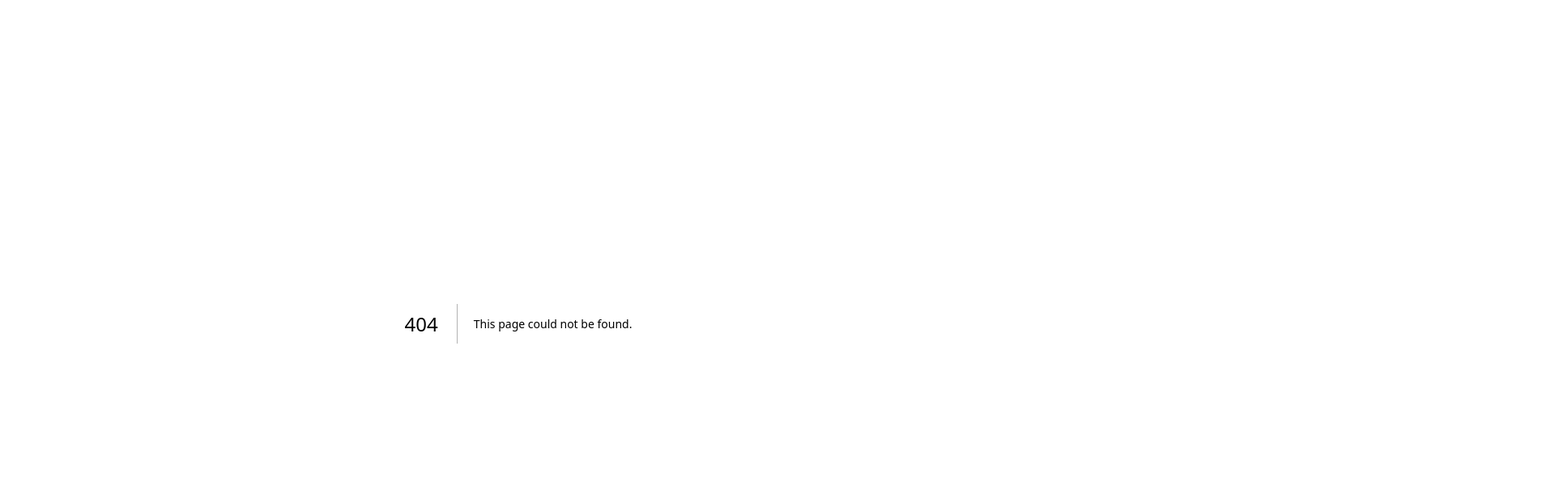
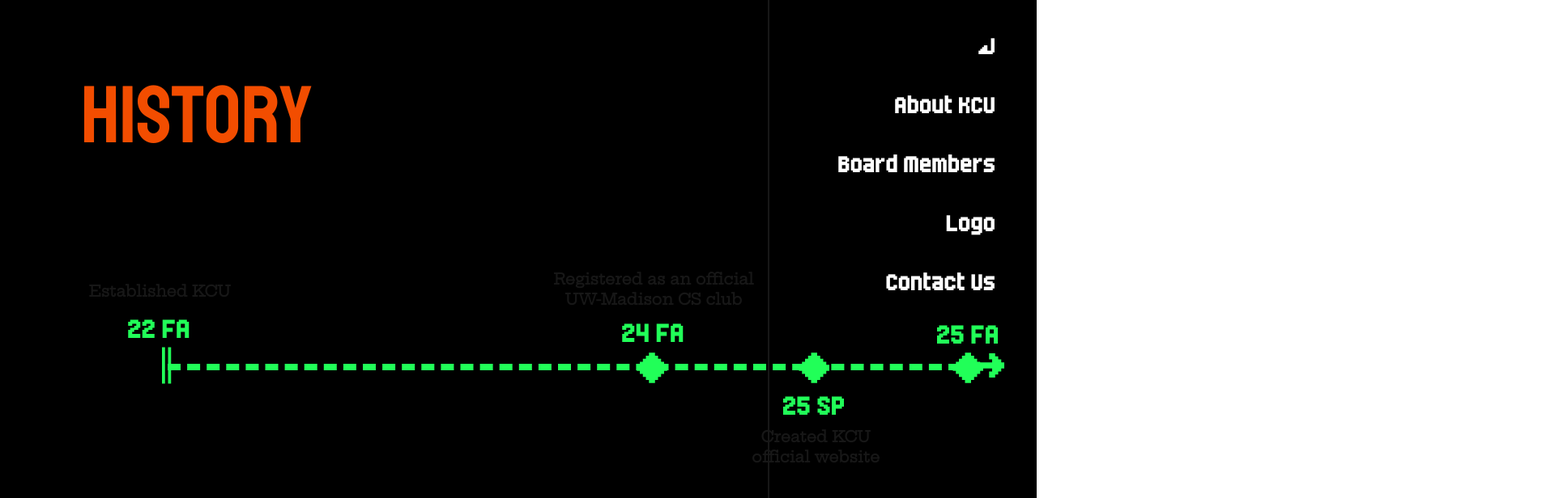
Before and after one commit to maieexx/KCU_Madison, a Next.js app in the folder kcu_madison_web/: page /aboutKCU/history in a window 1280 px wide. Before the commit this address had no page. Shown: the top 616 px of the page at 81% size, 1920 px wide, since content can reach past the window. Built offline with nearby package versions, Linux system fonts and the light colour scheme.

Commit message:
feat: add History page

```diff
--- a/kcu_madison_web/app/aboutKCU/contactUs/page.tsx
+++ b/kcu_madison_web/app/aboutKCU/contactUs/page.tsx
@@ -3,39 +3,43 @@
 import Image from 'next/image';
 import '../../globals.css';
 
+
+{/* Right Navigation List */}
+const NAVIGATION_LINKS = [
+  { href: '/', label: '⏎' },
+  { href: '/aboutKCU', label: 'About KCU' },
+  { href: '/aboutKCU/boardMembers', label: 'Board Members' },
+  { href: '/aboutKCU/logo', label: 'Logo' },
+  { href: '/aboutKCU/history', label: 'History' },
+];
+
 export default function contactUs() {
   return (
     <div className="min-h-screen bg-black text-white relative">
+
+    {/* Title Section */}
+    <div className="absolute top-[70px] left-[100px]">
+        <h1 style={{ color: '#F24D00' }} className='font-title' >Contact Us</h1>
+    </div>
+
+
+
+
+
+
+
     {/* Right Navigation Section */}
     <div className='white-line absolute right-[330px]'/>
         <div className='absolute right-[50px] top-[200px] transform -translate-y-1/2 overflow-hidden'>
             <nav className="clear-both relative">
                 <ul style={{ fontSize: '35px' }} className="font-decor text-right">
-                <li>
-                <Link href="/" className="hover:text-[var(--hover-orange)] block">
-                    ⏎
+                    {NAVIGATION_LINKS.map(({ href, label }, idx) => (
+                        <li key={href} className={idx === 0 ? '' : 'mt-[20px]'}>
+                            <Link href={href} className="hover:text-[var(--hover-orange)] page-nav block">
+                                {label}
                             </Link>
                         </li>
-                <li className="mt-[20px]">
-                <Link href="/aboutKCU" className="hover:text-[var(--hover-orange)] page-nav block">
-                    About KCU
-                </Link>
-                </li>
-                <li className="mt-[20px]">
-                <Link href="/aboutKCU/logo" className="hover:text-[var(--hover-orange)] page-nav block">
-                    Logo
-                </Link>
-                </li>
-                <li className="mt-[20px]">
-                <Link href="/aboutKCU/history" className="hover:text-[var(--hover-orange)] page-nav block">
-                    History
-                </Link>
-                </li>
-                <li className="mt-[20px]">
-                <Link href="/aboutKCU/history" className="hover:text-[var(--hover-orange)] page-nav block">
-                    History
-                </Link>
-                </li>
+                    ))}
                 </ul>
             </nav>
         </div>
--- /dev/null
+++ b/kcu_madison_web/app/aboutKCU/history/page.tsx
@@ -0,0 +1,105 @@
+'use client';
+import Link from 'next/link';
+import Image from 'next/image';
+import '../../globals.css';
+
+
+
+
+{/* Right Navigation List */}
+const NAVIGATION_LINKS = [
+  { href: '/', label: '⏎' },
+  { href: '/aboutKCU', label: 'About KCU' },
+  { href: '/aboutKCU/boardMembers', label: 'Board Members' },
+  { href: '/aboutKCU/logo', label: 'Logo' },
+  { href: '/aboutKCU/contactUs', label: 'Contact Us' },
+];
+
+
+export default function History() {
+    return (
+        <div className='min-h-screen bg-black text-white relative'>
+
+            {/* Title Section */}
+            <div className="absolute top-[70px] left-[100px]">
+                <h1 style={{ color: '#F24D00' }} className='font-title' >History</h1>
+            </div>
+
+            {/* Main Section */}
+            <div style={{ color: '#21FF58' }} className="font-decor absolute left-[200px] top-[400px] flex items-center space-x-5">
+                <div className="text-center">
+                    <div>ǁ</div>
+                </div>
+
+                {/* Dashed Line */}
+                <div className="w-[980px] translate-x-[-13px] top-[50px] absolute"
+                    style={{
+                        borderTop: '8px dashed'
+                    }}>
+                    <div className="absolute left-[600px] -top-[48px] transform -translate-x-1/2 -translate-y-1/2">
+                        <div className='text-center translate-x-[-610px] translate-y-[50px]'>
+                            <div style={{ fontSize: '19px', lineHeight: '25px' }}
+                            className='font-body font-semibold whitespace-pre-line translate-y-[10px]'>
+                                {`Established KCU`}
+                            </div>
+                            <div style={{ fontSize: '40px' }} className='translate-y-[10px]'>22 FA</div>
+                        </div>
+                        <div className="text-center translate-y-[-40px]">
+                            <div style={{ fontSize: '19px', lineHeight: '25px' }}
+                            className='font-body font-semibold whitespace-pre-line'>
+                                {`Registered as an official
+                                UW-Madison CS club`}
+                            </div>
+                            <div style={{ fontSize: '40px' }} className='translate-y-[-5px]'>24 FA</div>
+                            <div className='-mt-[40px]'>◆</div>
+                        </div>
+                    </div>
+                    <div className="absolute left-[800px] -top-[10px] transform -translate-x-1/2 -translate-y-1/2 px-2">
+                        ◆
+                    </div>
+                    <div style={{ fontSize: '40px' }} className='translate-x-[760px] translate-y-[10px]'> 25 SP</div>
+                        <div
+                            style={{ fontSize: '19px', lineHeight: '25px' }}
+                            className="font-body font-semibold whitespace-pre-line text-center translate-x-[310px] translate-y-[10px]"
+                        >
+                            {`Created KCU
+                            official website`}
+                        </div>
+                    <div style={{ fontSize: '40px' }} className='translate-x-[950px] translate-y-[-188px]'>25 FA</div>
+                    <div className="absolute left-[990px] -top-[10px] transform -translate-x-1/2 -translate-y-1/2 px-2">
+                        ◆
+                    </div>
+                </div>
+                <div className='translate-x-[960px]'>→</div>
+
+            </div>
+
+
+
+
+
+
+
+
+
+
+
+
+        {/* Right Navigation Section */}
+        <div className='white-line absolute right-[330px]'/>
+            <div className='absolute right-[50px] top-[200px] transform -translate-y-1/2 overflow-hidden'>
+                <nav className="clear-both relative">
+                    <ul style={{ fontSize: '35px' }} className="font-decor text-right">
+                        {NAVIGATION_LINKS.map(({ href, label }, idx) => (
+                            <li key={href} className={idx === 0 ? '' : 'mt-[20px]'}>
+                                <Link href={href} className="hover:text-[var(--hover-orange)] page-nav block">
+                                    {label}
+                                </Link>
+                            </li>
+                        ))}
+                    </ul>
+                </nav>
+            </div>
+        </div>
+    );
+}
--- a/kcu_madison_web/app/aboutKCU/page.tsx
+++ b/kcu_madison_web/app/aboutKCU/page.tsx
@@ -25,7 +25,7 @@
 {/* Right Navigation List */}
 const NAVIGATION_LINKS = [
   { href: '/', label: '⏎' },
-  { href: '/boardMembers', label: 'Board Members' },
+  { href: '/aboutKCU/boardMembers', label: 'Board Members' },
   { href: '/aboutKCU/logo', label: 'Logo' },
   { href: '/aboutKCU/history', label: 'History' },
   { href: '/aboutKCU/contactUs', label: 'Contact Us' },
```
Lines whose indentation alone changed are shown as unchanged.
